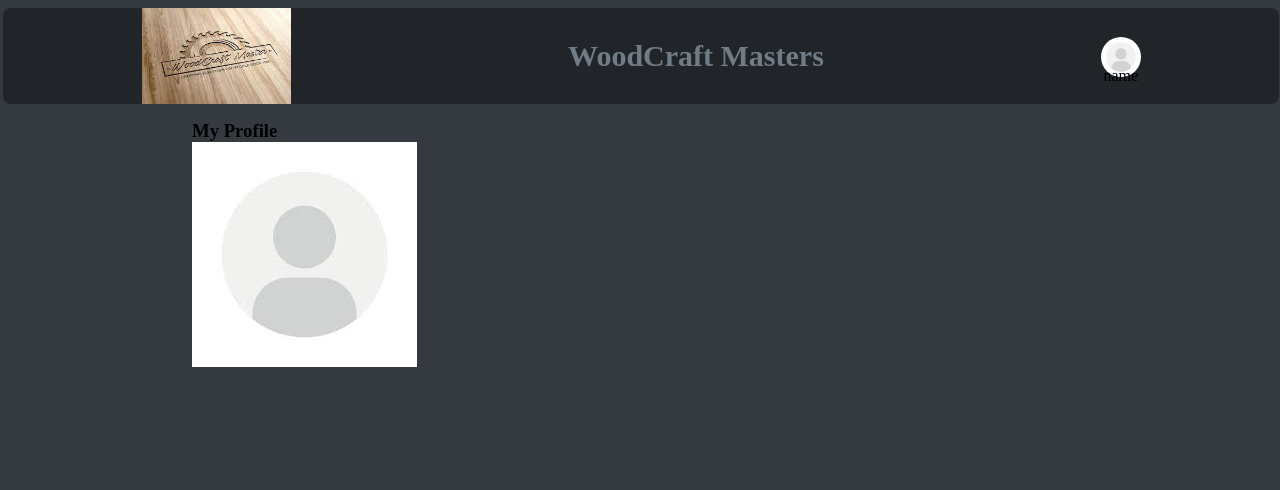
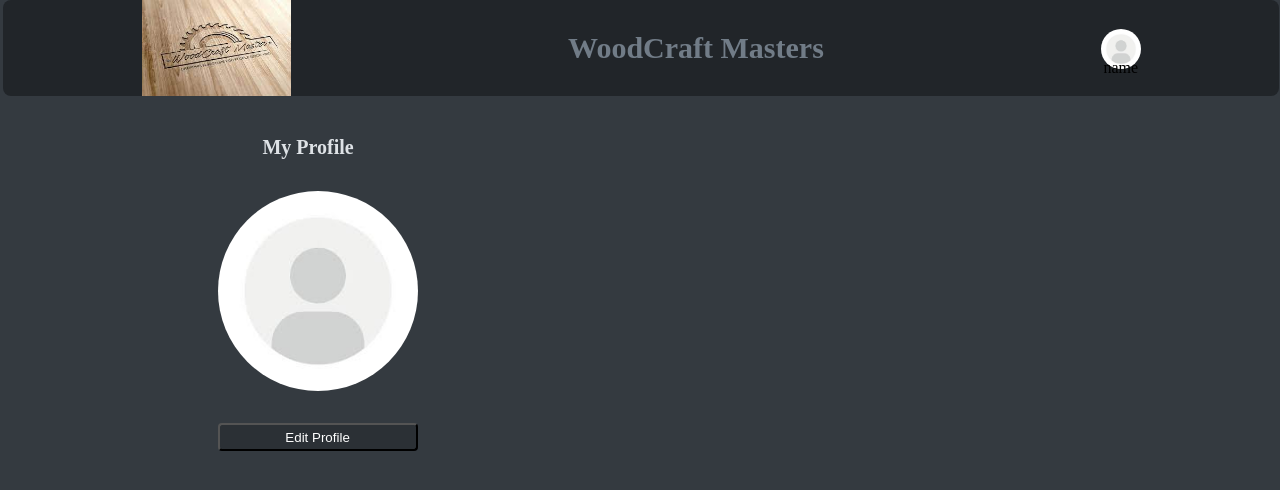
Before and after one commit to Ndigithe-john/CarpentryConnect, a React (Create React App) app in the folder frontend/: page /profile in a window 1280 px wide. Shown: the top 490 px of the page. Built offline with nearby package versions, Linux system fonts and the light colour scheme.

Commit message:
added the styles for the first right side div

```diff
--- a/frontend/src/pages/ProfilePage.js
+++ b/frontend/src/pages/ProfilePage.js
@@ -10,7 +10,7 @@ const ProfilePage = () => {
       >
         <div className="added_profile">
           <div className="profile_photo">
-            <img src={profile} alt="profilePhoto" />
+            <img src={profile} alt="profilePhoto" className="prof_image" />
           </div>
           <div className="profile_name">
             <p>name</p>
@@ -18,11 +18,12 @@ const ProfilePage = () => {
         </div>
       </NavBar>
       <div className="profile_page">
-        <div>
+        <div className="profile_page_aside">
           <h3> My Profile</h3>
           <div className="prof_pic_div">
             <img src={profile} alt="profile_photo" />
           </div>
+          <button>Edit Profile</button>
         </div>
         <div></div>
       </div>
--- a/frontend/src/pages/pages.css
+++ b/frontend/src/pages/pages.css
@@ -118,14 +118,41 @@
   color: var(--color-text-dark);
 }
 .profile_page {
-  margin-top: 15vh;
-  margin-left: 15vw;
+  display: flex;
+  flex-direction: row;
+
+  margin-top: 17vh;
+  margin-left: 17vw;
+}
+.profile_page_aside {
+  display: flex;
+  flex-direction: column;
+  gap: 2vh;
+}
+.profile_page_aside h3 {
+  font-size: 20px;
+  color: var(--color-text);
+  margin-bottom: 2vh;
+  margin-left: 3.5vw;
+}
+.profile_page_aside button {
+  margin-top: 2vh;
+  height: 3.5vh;
+  border-radius: 4px;
+  background-color: var(--color-background-500);
+  color: white;
+  background-color: --color-text;
 }
 .prof_nav {
-  margin-top: -14vh;
+  margin-top: -17vh;
 }
 .prof_pic_div {
-  width: 100px;
-  height: 100px;
+  width: 200px;
+  height: 200px;
   border-radius: 50%;
 }
+.prof_pic_div img {
+  width: 100%;
+  height: 100%;
+  border-radius: 50%;
+}
```
